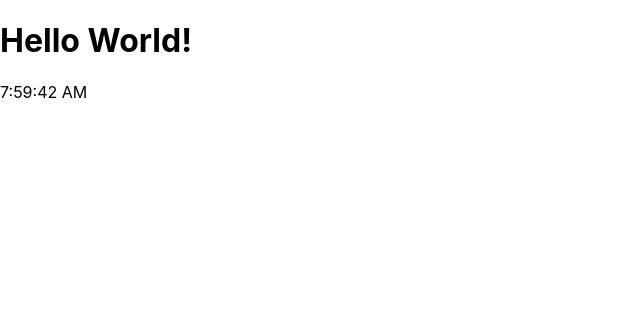
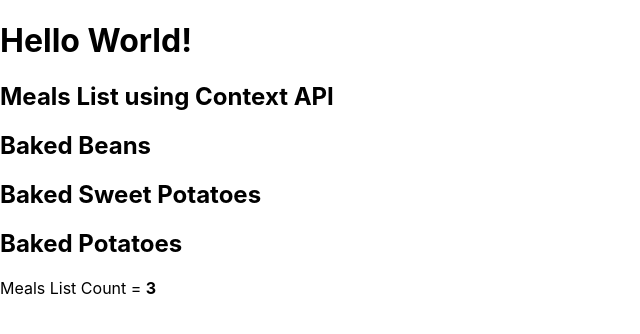
Before and after one commit to dipakmeck/learning-react, a React (Create React App) app: page / in a window 1280 px wide. Shown: the top 334 px of the page, without its empty margins (0-640 px from the left). Built offline with nearby package versions, Linux system fonts and the light colour scheme.

Commit message:
Context API Use

```diff
--- a/src/App.js
+++ b/src/App.js
@@ -1,6 +1,7 @@
 import './App.scss';
 import Clock from './components/Clock';
 import Header from './components/Header';
+import Meals from './components/Meals';
 import RegisterForm from './components/RegisterForm';
 
 function App() {
@@ -8,7 +9,8 @@ function App() {
 		<>
 			<Header />
 			{/* <RegisterForm /> */}
-			<Clock />
+			{/* <Clock /> */}
+			<Meals />
 		</>
 	);
 }
--- /dev/null
+++ b/src/components/Meals/MealsCounter.js
@@ -0,0 +1,13 @@
+import React from 'react';
+import { useMealsListContext } from '../Provider/MealsProvider';
+
+export default function MealsCounter() {
+	const { mealsList } = useMealsListContext();
+	return (
+		<div>
+			<p>
+				Meals List Count = <strong>{mealsList.length}</strong>
+			</p>
+		</div>
+	);
+}
--- /dev/null
+++ b/src/components/Meals/MealsList.js
@@ -0,0 +1,14 @@
+import React from 'react';
+import { useMealsListContext } from '../Provider/MealsProvider';
+
+export default function MealsList() {
+	const { mealsList } = useMealsListContext();
+	return (
+		<div>
+			<h2>Meals List using Context API</h2>
+			{mealsList.map((meal, key) => (
+				<h2 key={key}>{meal}</h2>
+			))}
+		</div>
+	);
+}
--- /dev/null
+++ b/src/components/Meals/index.js
@@ -0,0 +1,13 @@
+import React from 'react';
+import MealsProvider from '../Provider/MealsProvider';
+import MealsList from './MealsList';
+import MealsCounter from './MealsCounter';
+
+export default function Meals() {
+	return (
+		<MealsProvider>
+			<MealsList />
+			<MealsCounter />
+		</MealsProvider>
+	);
+}
--- /dev/null
+++ b/src/components/Provider/MealsProvider.js
@@ -0,0 +1,17 @@
+import React, { useState, createContext, useContext } from 'react';
+
+const MealsContext = createContext();
+const todaysMeals = ['Baked Beans', 'Baked Sweet Potatoes', 'Baked Potatoes'];
+
+const MealsProvider = ({ children }) => {
+	const [mealsList, setMealsList] = useState(todaysMeals);
+	return (
+		<MealsContext.Provider value={{ mealsList }}>
+			{children}
+		</MealsContext.Provider>
+	);
+};
+
+export const useMealsListContext = () => useContext(MealsContext);
+
+export default MealsProvider;
```
